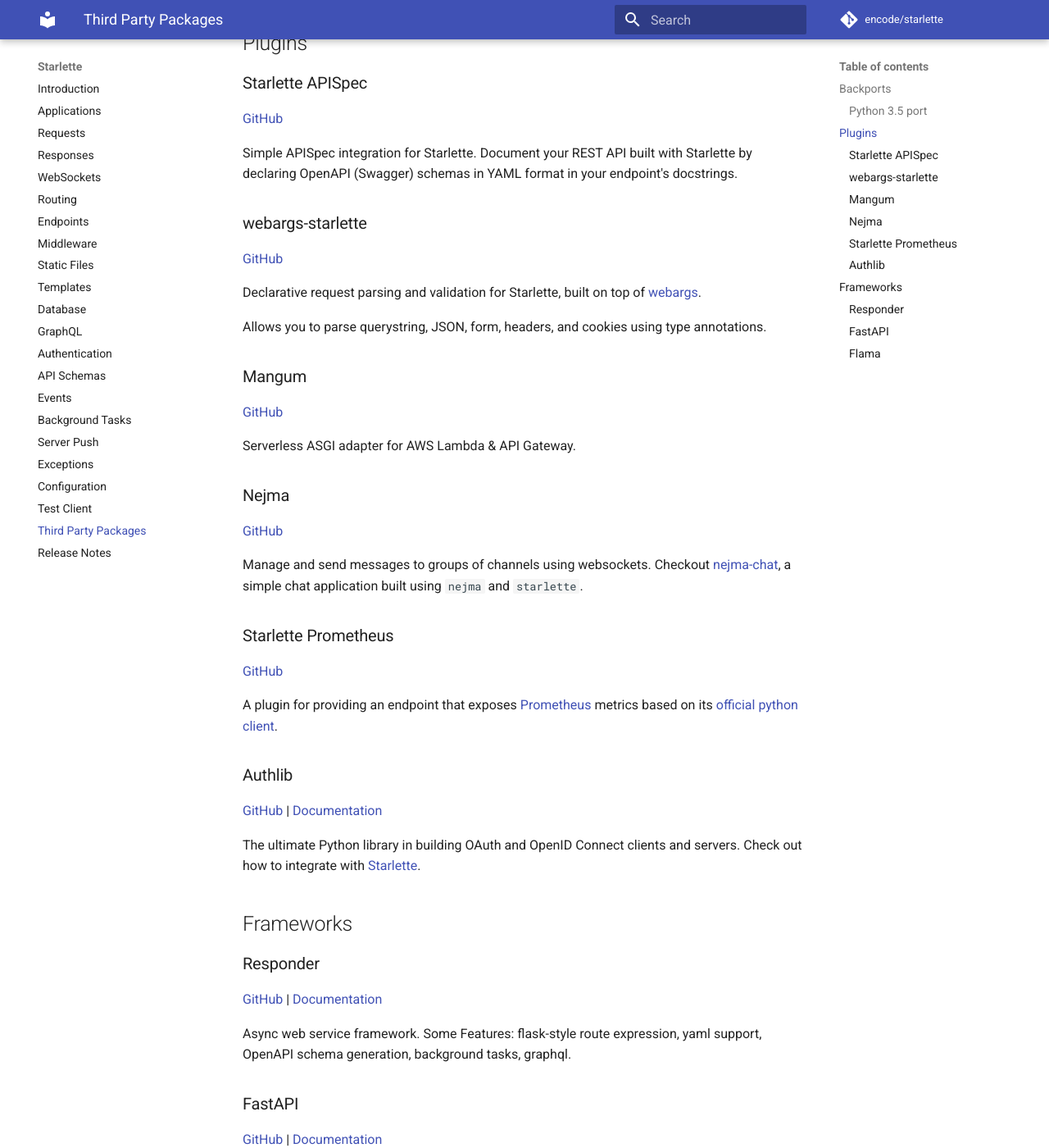
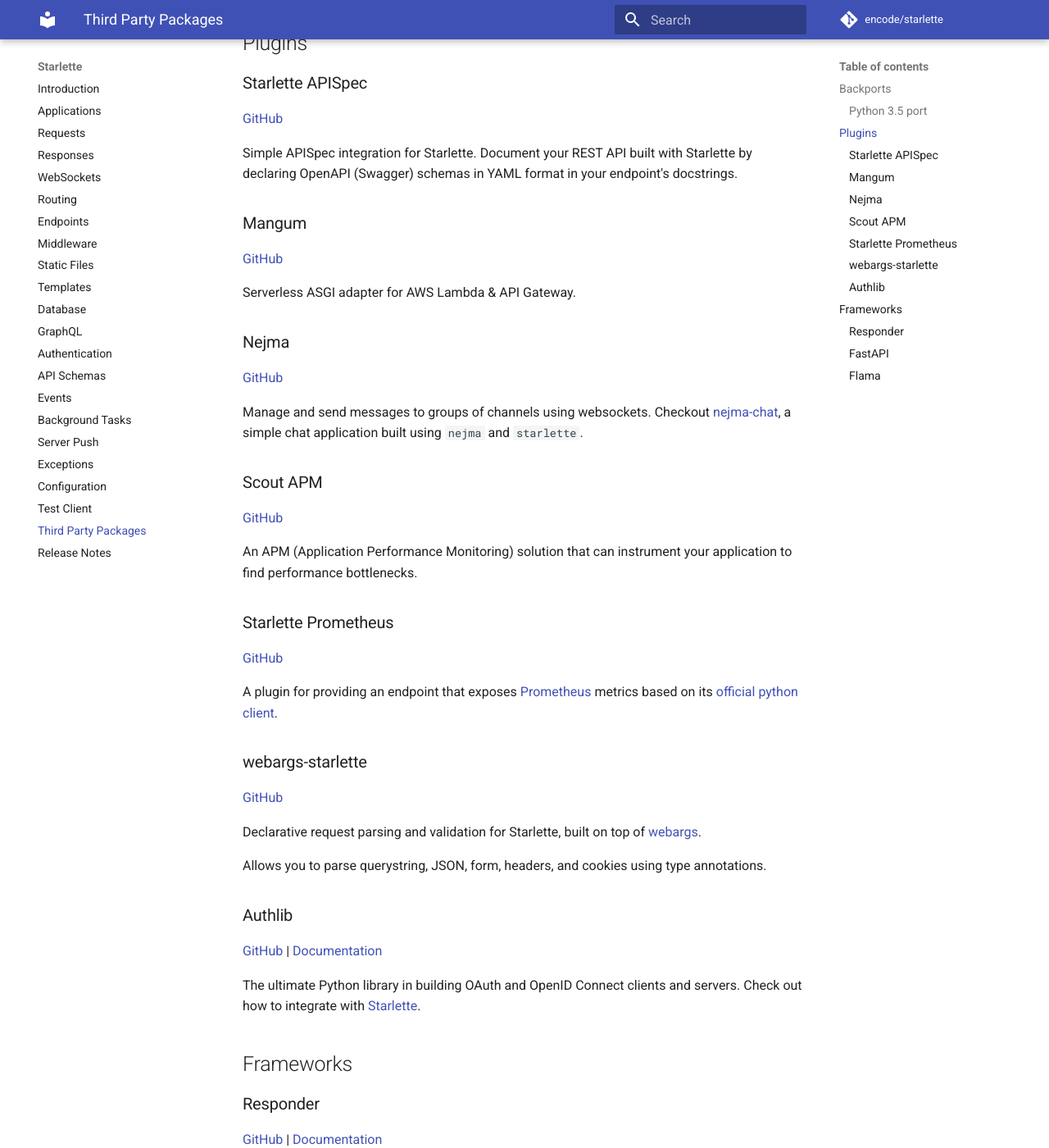
Before and after one commit to hidraco/starlette, an MkDocs documentation site: the page built from docs/third-party-packages.md, in a window 1280 px wide and 1400 px high, scrolled down 440 px. Shown: the whole window at 82% size. Built offline with MkDocs 1.6.1 and Material for MkDocs 9.7.7, drawn with Linux system fonts in a browser that asks for light colours; comment, search, counter and statistics services are not loaded.

Commit message:
List Scout APM as a third party package (#710)

```diff
--- a/docs/third-party-packages.md
+++ b/docs/third-party-packages.md
@@ -43,11 +33,28 @@ Serverless ASGI adapter for AWS Lambda & API Gateway.
 Manage and send messages to groups of channels using websockets.
 Checkout <a href="https://github.com/taoufik07/nejma-chat" target="_blank">nejma-chat</a>, a simple chat application built using `nejma` and `starlette`.
 
+### Scout APM
+
+<a href="https://github.com/scoutapp/scout_apm_python" target="_blank">GitHub</a>
+
+An APM (Application Performance Monitoring) solution that can
+instrument your application to find performance bottlenecks.
+
 ### Starlette Prometheus
 
 <a href="https://github.com/perdy/starlette-prometheus" target="_blank">GitHub</a>
 
 A plugin for providing an endpoint that exposes [Prometheus](https://prometheus.io/) metrics based on its [official python client](https://github.com/prometheus/client_python).
+
+### webargs-starlette
+
+<a href="https://github.com/sloria/webargs-starlette" target="_blank">GitHub</a>
+
+Declarative request parsing and validation for Starlette, built on top
+of [webargs](https://github.com/marshmallow-code/webargs).
+
+Allows you to parse querystring, JSON, form, headers, and cookies using
+type annotations.
 
 ### Authlib
 
@@ -55,7 +62,6 @@ A plugin for providing an endpoint that exposes [Prometheus](https://prometheus.
 <a href="https://docs.authlib.org/en/latest/" target="_blank">Documentation</a>
 
 The ultimate Python library in building OAuth and OpenID Connect clients and servers. Check out how to integrate with [Starlette](https://docs.authlib.org/en/latest/client/starlette.html).
-
 
 ## Frameworks
 
```
Also changed, not shown: other parts of docs/third-party-packages.md (+0 -10 lines).
